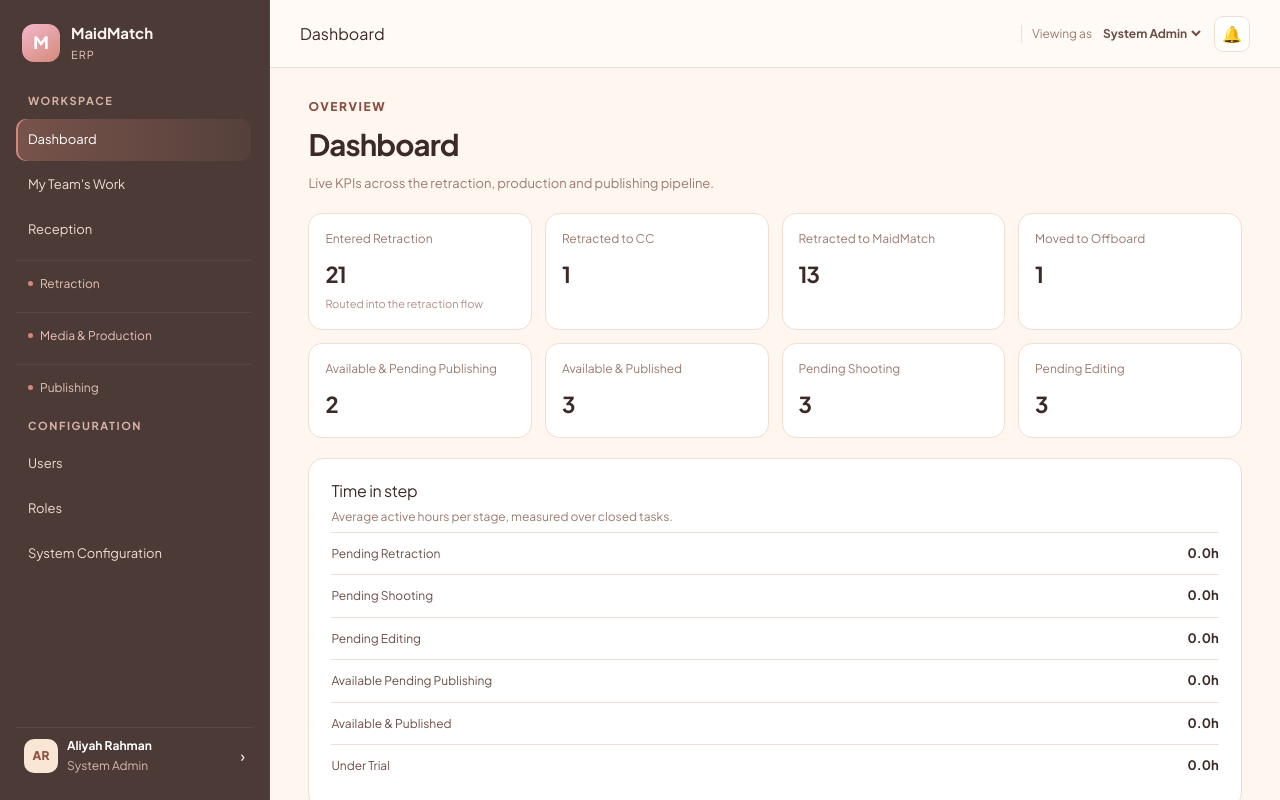
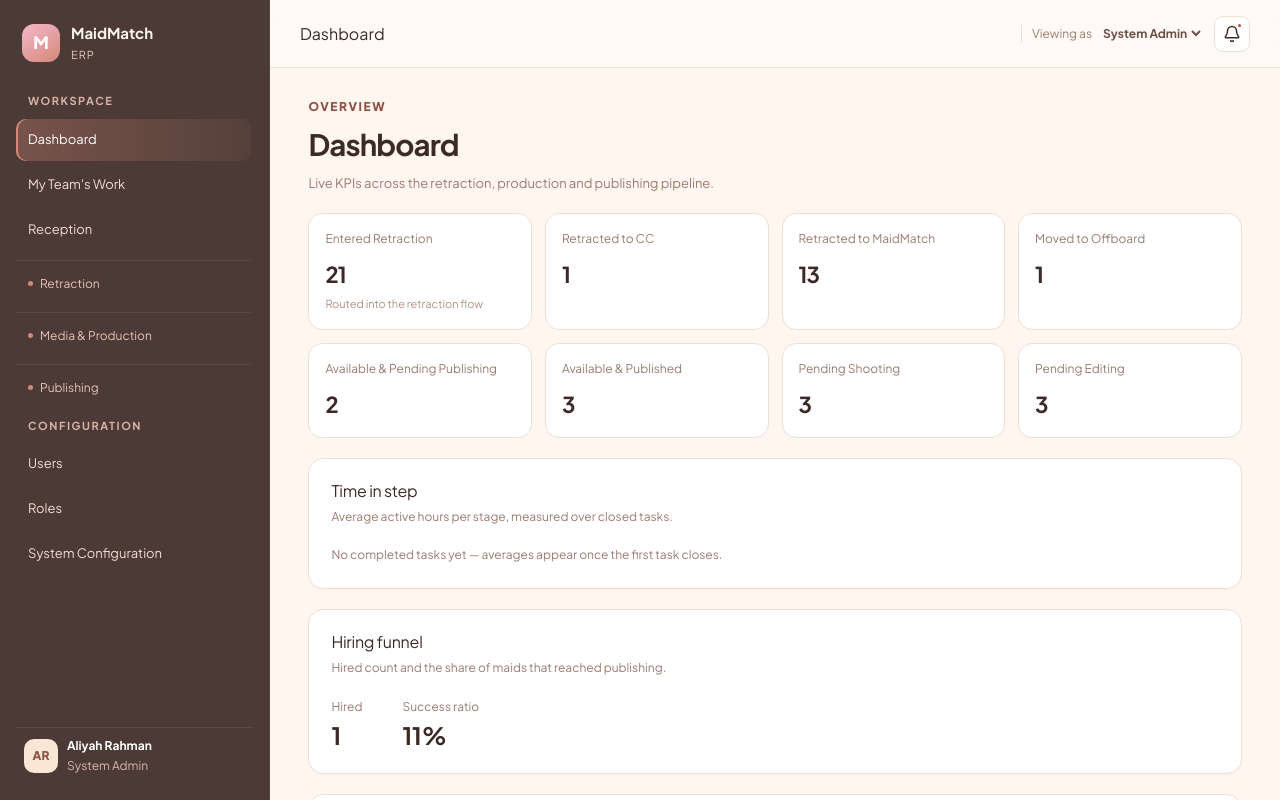
Before and after one commit to rayes200100-debug/maidmatch-erp-demo, a React (Vite) app: page / in a window 1280 px wide. Shown: the top 800 px of the page. Built offline with nearby package versions, Linux system fonts and the light colour scheme.

Commit message:
fix: P0 batch (table alignment, mobile names, dead controls, age, avg-time empty state, reversible publishing)

```diff
--- a/src/components/Shell.tsx
+++ b/src/components/Shell.tsx
@@ -1,11 +1,12 @@
 import { Fragment, useState } from "react";
 import type { ReactNode } from "react";
+import { Bell } from "lucide-react";
 import type { AppState, Action } from "../store";
 import { openTasks, archiveForOutcome } from "../store";
 import type { RoleId, NavKey } from "../lib/roles";
 import { ROLES, visibleNav } from "../lib/roles";
-import type { NavNode, Stage, OutcomeType } from "../lib/stages";
-import { NAV_TREE, queueTaskType } from "../lib/stages";
+import type { NavNode, Stage, OutcomeType, TaskType } from "../lib/stages";
+import { NAV_TREE, queueTaskType, TASK_TYPE_LABEL } from "../lib/stages";
 
 interface ShellProps {
   state: AppState;
@@ -60,8 +61,18 @@ function sidebarUser(state: AppState): { name: string; roleLabel: string; initia
   return { name, roleLabel, initials };
 }
 
+const TASK_TYPE_ROUTE: Record<TaskType, string> = {
+  retraction: "PendingRetraction",
+  shooting: "PendingShooting",
+  editing: "PendingEditing",
+  publishing: "AvailablePendingPublishing",
+  available: "AvailablePublished",
+  trial: "UnderTrial",
+};
+
 export function Shell({ state, route, onNavigate, onDispatch, children }: ShellProps) {
   const [menuOpen, setMenuOpen] = useState(false);
+  const [notifOpen, setNotifOpen] = useState(false);
   const [openGroups, setOpenGroups] = useState<Set<string>>(() => {
     const initial = new Set<string>();
     for (const node of NAV_TREE) {
@@ -74,6 +85,10 @@ export function Shell({ state, route, onNavigate, onDispatch, children }: ShellP
   const title = titleFor(route);
   const flow = primaryFlow(state);
   const user = sidebarUser(state);
+  const openByType = (Object.keys(TASK_TYPE_ROUTE) as TaskType[])
+    .map((tt) => ({ type: tt, count: openTasks(state, tt).length }))
+    .filter((x) => x.count > 0);
+  const totalOpen = openByType.reduce((acc, x) => acc + x.count, 0);
 
   const navigate = (key: string) => {
     onNavigate(key);
@@ -153,14 +168,13 @@ export function Shell({ state, route, onNavigate, onDispatch, children }: ShellP
             </Fragment>
           ))}
         </nav>
-        <button type="button" className="sidebar-user">
+        <div className="sidebar-user">
           <span className="user-avatar">{user.initials}</span>
           <span style={{ display: "grid", gap: "2px", minWidth: 0 }}>
             <strong>{user.name}</strong>
             <small>{user.roleLabel}</small>
           </span>
-          <span aria-hidden>&rsaquo;</span>
-        </button>
+        </div>
       </aside>
 
       {menuOpen && (
@@ -197,9 +211,40 @@ export function Shell({ state, route, onNavigate, onDispatch, children }: ShellP
                 ))}
               </select>
             </div>
-            <button type="button" className="icon-button" aria-label="Notifications">
-              &#128276;
-            </button>
+            <div className="notification-wrap">
+              <button
+                type="button"
+                className="icon-button"
+                aria-label="Notifications"
+                aria-expanded={notifOpen}
+                onClick={() => setNotifOpen((o) => !o)}
+              >
+                <Bell size={18} />
+                {totalOpen > 0 && <i className="unread-dot" />}
+              </button>
+              {notifOpen && (
+                <div className="notif-panel" role="menu">
+                  <header>Open work</header>
+                  {openByType.length === 0 ? (
+                    <p>No open tasks.</p>
+                  ) : (
+                    openByType.map((x) => (
+                      <button
+                        key={x.type}
+                        type="button"
+                        onClick={() => {
+                          setNotifOpen(false);
+                          navigate(TASK_TYPE_ROUTE[x.type]);
+                        }}
+                      >
+                        <span>{TASK_TYPE_LABEL[x.type]}</span>
+                        <b>{x.count}</b>
+                      </button>
+                    ))
+                  )}
+                </div>
+              )}
+            </div>
           </div>
         </header>
         <main className="content">{children}</main>
--- a/src/globals.css
+++ b/src/globals.css
@@ -66,7 +66,7 @@ button:active:not(:disabled) { transform: scale(.98); }
 .stage-nav button b { min-width: 22px; min-height: 22px; display: grid; place-items: center; border-radius: 6px; color: #dbb7aa; background: rgba(255,255,255,.045); font-size: 12px; }
 .stage-nav button.active { color: #fff; background: rgba(212,136,120,.22); }
 .stage-nav button.active b { color: #fff; background: rgba(212,136,120,.3); }
-.sidebar-user { display: grid; grid-template-columns: 34px 1fr auto; align-items: center; gap: 9px; width: 100%; padding: 9px 8px; border: 0; border-top: 1px solid rgba(255,255,255,.08); background: transparent; color: #fff; cursor: pointer; text-align: left; }
+.sidebar-user { display: grid; grid-template-columns: 34px 1fr; align-items: center; gap: 9px; width: 100%; padding: 9px 8px; border: 0; border-top: 1px solid rgba(255,255,255,.08); background: transparent; color: #fff; cursor: default; text-align: left; }
 .sidebar-user strong { font-size: 12px; }
 .sidebar-user small { color: #dbb7aa; font-size: 12px; }
 .user-avatar { width: 34px; height: 34px; display: grid; place-items: center; border-radius: 10px; color: #8c5044; background: #fae6d4; font-size: 12px; font-weight: 800; }
@@ -81,6 +81,14 @@ button:active:not(:disabled) { transform: scale(.98); }
 .role-preview span { color: var(--muted); font-size: 12px; }
 .role-preview select { max-width: 140px; border: 0; outline: 0; color: var(--ink-soft); background: transparent; font-size: 12px; font-weight: 700; }
 .icon-button { display: inline-grid; width: 36px; height: 36px; place-items: center; border: 1px solid var(--line); border-radius: 9px; background: var(--surface); cursor: pointer; }
+.notification-wrap { position: relative; }
+.notification-wrap .unread-dot { position: absolute; top: 6px; right: 7px; width: 7px; height: 7px; border: 2px solid #fff; border-radius: 50%; background: var(--danger); }
+.notif-panel { position: absolute; right: 0; top: calc(100% + 8px); z-index: 70; width: 260px; max-height: 320px; overflow-y: auto; padding: 8px; border: 1px solid var(--line); border-radius: 12px; background: #fff; box-shadow: var(--shadow); }
+.notif-panel header { padding: 4px 6px 8px; color: var(--muted); font-size: 10px; font-weight: 800; letter-spacing: .1em; text-transform: uppercase; }
+.notif-panel button { display: flex; width: 100%; align-items: center; justify-content: space-between; gap: 8px; padding: 8px; border: 0; border-radius: 8px; background: transparent; cursor: pointer; text-align: left; font-size: 12px; color: var(--ink-soft); }
+.notif-panel button:hover { background: var(--surface-soft); }
+.notif-panel button b { min-width: 22px; height: 22px; display: grid; place-items: center; border-radius: 6px; background: var(--brand); color: var(--brand-dark); font-size: 12px; }
+.notif-panel p { margin: 0; padding: 10px 8px; color: var(--muted); font-size: 12px; }
 
 .content { width: 100%; padding: 30px clamp(22px, 3vw, 44px) 56px; }
 .page-stack { display: grid; grid-template-columns: minmax(0,1fr); gap: 20px; min-width: 0; max-width: 1460px; margin: 0 auto; }
@@ -128,6 +136,7 @@ button.table-row { cursor: pointer; }
 .table-row strong { display: block; overflow: hidden; color: var(--ink); font-size: 12px; text-overflow: ellipsis; white-space: nowrap; }
 .table-row small { display: block; margin-top: 4px; overflow: hidden; color: var(--muted); font-size: 12px; text-overflow: ellipsis; white-space: nowrap; }
 .table-head { min-height: 36px; color: #b09185; background: #fffaf6; font-size: 11px; font-weight: 800; letter-spacing: .06em; text-transform: uppercase; }
+.mobile-subline { display: none; }
 .person-cell { display: flex; align-items: center; gap: 9px; min-width: 0; }
 .avatar { display: grid; place-items: center; flex: 0 0 auto; border-radius: 11px; color: #8c5044; background: linear-gradient(145deg, #fae6d4, #fbd9e8); font-weight: 800; }
 .avatar-sm { width: 30px; height: 30px; font-size: 12px; }
@@ -227,6 +236,7 @@ button.table-row { cursor: pointer; }
   .table-head { display: none; }
   .table-row > span { display: none; }
   .table-row > .person-cell, .table-row > span:last-child { display: flex; }
+  .mobile-subline { display: block; margin-top: 3px; }
   .workspace-profile, .workspace-task { padding: 16px; }
   .mobile-workspace-tabs { display: grid; grid-template-columns: repeat(2, 1fr); gap: 4px; margin-bottom: 8px; padding: 3px; border-radius: 10px; background: var(--line); }
   .mobile-workspace-tabs button { min-height: 44px; border: 0; border-radius: 8px; color: var(--muted); background: transparent; font-size: 12px; font-weight: 800; }
--- a/src/screens/Dashboard.tsx
+++ b/src/screens/Dashboard.tsx
@@ -34,6 +34,7 @@ export default function Dashboard({ state }: DashboardProps) {
   const successRatio = reachedPublishing > 0 ? (hired / reachedPublishing) * 100 : null;
 
   const avgByStage = avgTimeByStage(state);
+  const hasClosedTasks = state.tasks.some((t) => t.closedAt != null);
 
   return (
     <div className="page-stack">
@@ -65,7 +66,19 @@ export default function Dashboard({ state }: DashboardProps) {
             </div>
           </div>
           <div style={{ marginTop: 6 }}>
-            {STAGE_ENTRIES.map(([stage, taskType]) => (
+            {!hasClosedTasks ? (
+              <div
+                style={{
+                  padding: "14px 0 4px",
+                  color: "var(--muted)",
+                  fontSize: 12,
+                  lineHeight: 1.55,
+                }}
+              >
+                No completed tasks yet — averages appear once the first task closes.
+              </div>
+            ) : (
+              STAGE_ENTRIES.map(([stage, taskType]) => (
                 <div
                   key={stage}
                   style={{
@@ -81,7 +94,8 @@ export default function Dashboard({ state }: DashboardProps) {
                   </span>
                   <strong style={{ fontSize: 13 }}>{(avgByStage[stage] ?? 0).toFixed(1)}h</strong>
                 </div>
-            ))}
+              ))
+            )}
           </div>
         </div>
       </Panel>
--- a/src/screens/TeamWork.tsx
+++ b/src/screens/TeamWork.tsx
@@ -119,7 +119,7 @@ export default function TeamWork({ state, dispatch, route }: TeamWorkProps) {
           <strong>{roleLabel(task.assignedRole)}</strong>
         </span>
         <span>
-          <StatusPill>{taskAge(state.now, task.createdAt)}</StatusPill>
+          <StatusPill>{taskAge(Date.now(), task.createdAt)}</StatusPill>
         </span>
         <span style={{ display: "flex", justifyContent: "flex-end" }}>
           <button
--- a/src/store.ts
+++ b/src/store.ts
@@ -27,6 +27,7 @@ export type Action =
   | { type: "EDITING_DONE"; housemaidId: string; actor: RoleId; now: number; finalPhoto: string; finalVideo?: string }
   | { type: "SEND_BACK_TO_SHOOTING"; housemaidId: string; actor: RoleId; now: number; comment?: string }
   | { type: "FLAG_PLATFORM"; housemaidId: string; platform: Platform; now: number }
+  | { type: "UNFLAG_PLATFORM"; housemaidId: string; platform: Platform; now: number }
   | { type: "UNDER_TRIAL"; housemaidId: string; actor: RoleId; now: number; employerName?: string; maidsCcProfileLink?: string }
   | { type: "HIRED"; housemaidId: string; actor: RoleId; now: number }
   | { type: "SEND_BACK_TO_PUBLISHED"; housemaidId: string; actor: RoleId; now: number }
@@ -154,6 +155,12 @@ export function reducer(state: AppState, action: Action): AppState {
         housemaids: setStage(state, action.housemaidId, "AvailablePublished"),
         tasks: [...tasks.map((t): Task => (t.id === task.id ? { ...t, status: "closed", closedAt: action.now } : t)), newTask(state, action.housemaidId, "available", action.now)],
       };
+    }
+    case "UNFLAG_PLATFORM": {
+      const task = openTaskFor(state, action.housemaidId, "publishing");
+      if (!task) return state;
+      const publishState: Record<Platform, boolean> = { maidmatch: false, peekaboo: false, yaya: false, ...(task.metadata?.publishState), [action.platform]: false };
+      return { ...state, tasks: state.tasks.map((t) => t.id === task.id ? { ...t, metadata: { ...t.metadata, publishState } } : t) };
     }
     case "UNDER_TRIAL": {
       const h = state.housemaids.find((x) => x.id === action.housemaidId);
```
Also changed, not shown: package.json (+5 -2 lines), src/screens/Publishing.tsx (+5 -4 lines), src/screens/Retraction.tsx (+15 -11 lines), .claude/launch.json (added), 2 other files (tests, documents, lock files or other folders). Lines whose indentation alone changed are shown as unchanged.
